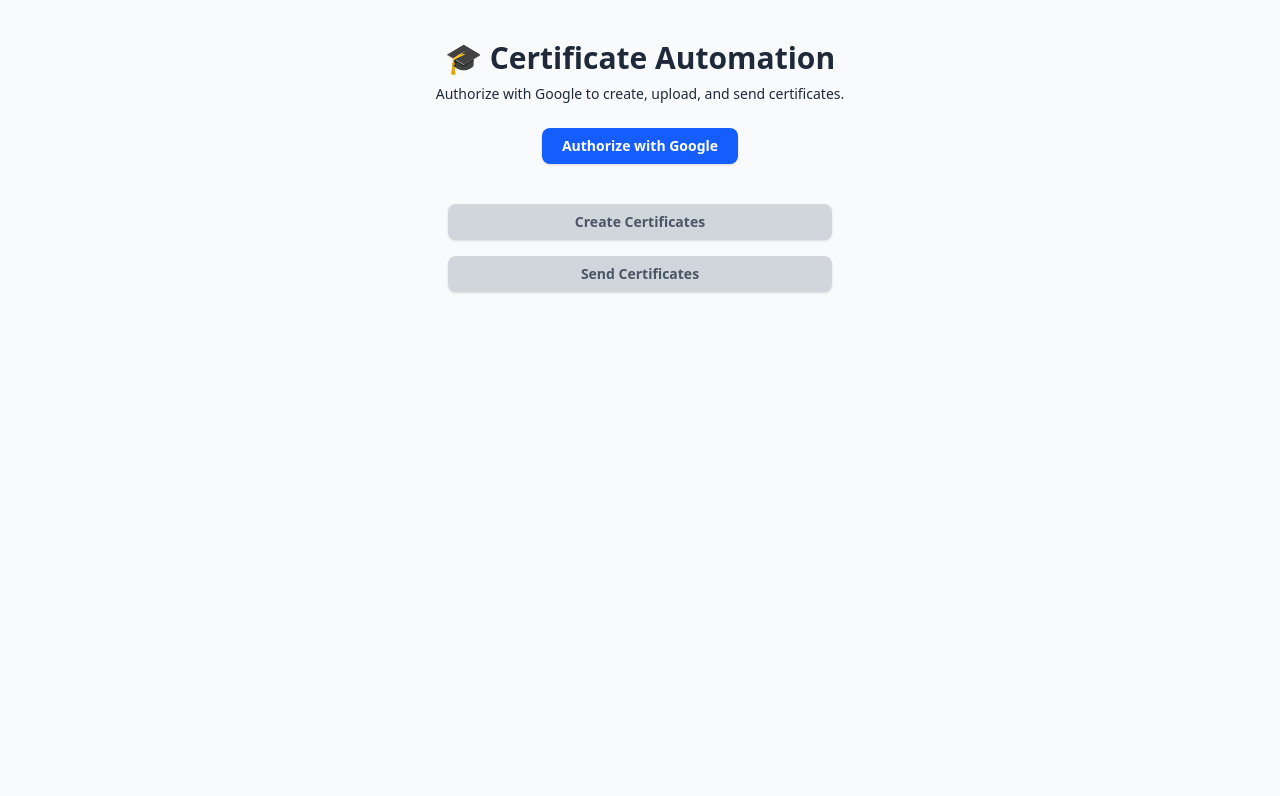
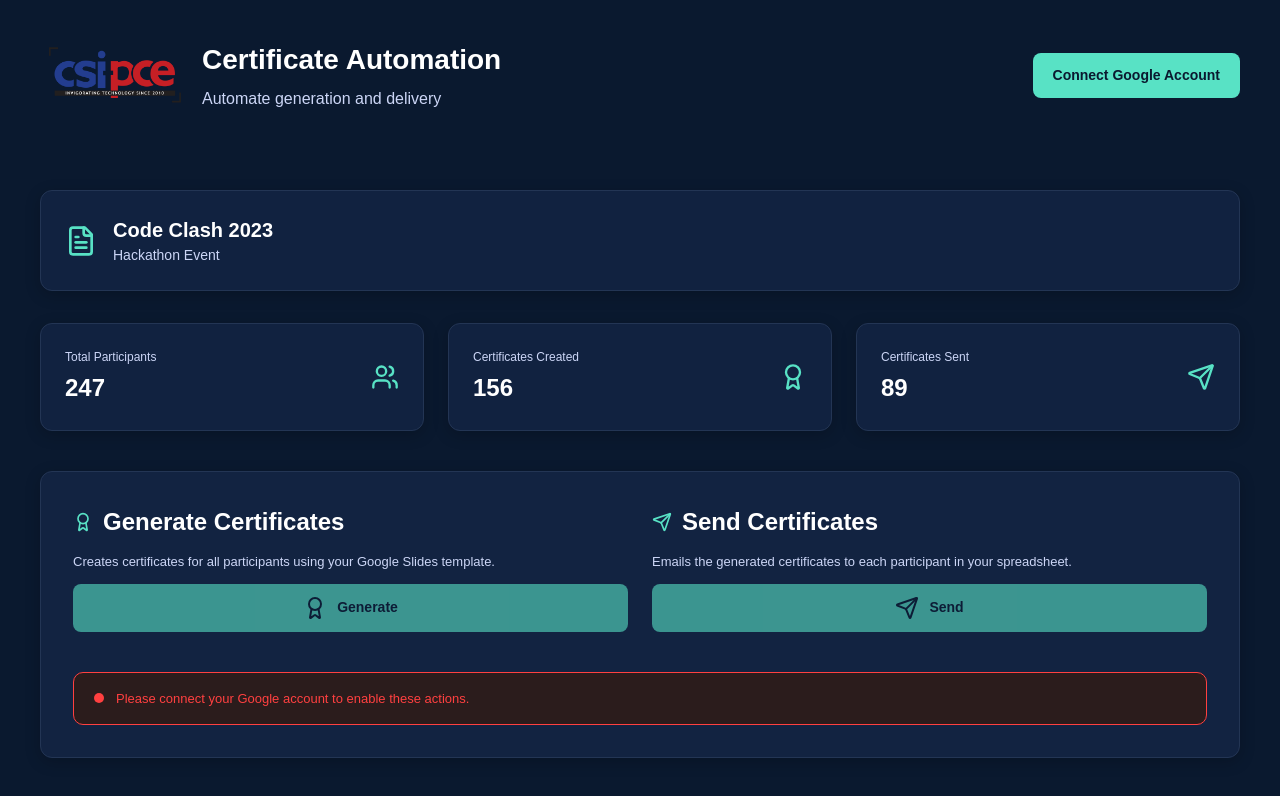
Before and after one commit to Abusha-Ansari/Cert-Automation, a Next.js app: page / in a window 1280 px wide. Shown: the top 796 px of the page. Built offline with nearby package versions, Linux system fonts and the light colour scheme; no server answers.

Commit message:
change ui of home page

```diff
--- a/app/page.tsx
+++ b/app/page.tsx
@@ -1,6 +1,133 @@
 "use client";
-import { useState, useEffect } from "react";
-import { Loader2 } from "lucide-react";
+import React, { useEffect, useState } from "react";
+import { Users, Award, FileText, Send } from "lucide-react";
+
+const COLORS = {
+  bg: "#0A192F",
+  textPrimary: "#FFFFFF",
+  textSecondary: "#CCD6F6",
+  accent: "#58E2C5",
+  cardBg: "#112240", // slightly lighter than bg
+  border: "#233554",
+  error: "#FF4040",
+};
+
+const layoutStyle: React.CSSProperties = {
+  backgroundColor: COLORS.bg,
+  minHeight: "100vh",
+  padding: "0 40px 40px 40px",
+  fontFamily: "sans-serif",
+  color: COLORS.textPrimary,
+};
+
+
+const headerStyle: React.CSSProperties = {
+  display: "flex",
+  justifyContent: "space-between",
+  alignItems: "center",
+  marginBottom: "40px",
+};
+
+const cardStyle: React.CSSProperties = {
+  backgroundColor: COLORS.cardBg,
+  border: `1px solid ${COLORS.border}`,
+  borderRadius: "12px",
+  padding: "24px",
+  boxShadow: "0 4px 16px rgba(0,0,0,0.2)",
+};
+
+const statGridStyle: React.CSSProperties = {
+  display: "flex",
+  gap: "24px",
+  flexWrap: "wrap",
+  marginBottom: "40px",
+};
+
+const buttonStyle = (disabled = false): React.CSSProperties => ({
+  padding: "12px 20px",
+  backgroundColor: COLORS.accent,
+  color: COLORS.bg,
+  border: "none",
+  borderRadius: "8px",
+  cursor: disabled ? "not-allowed" : "pointer",
+  fontWeight: 600,
+  fontSize: "14px",
+  display: "flex",
+  alignItems: "center",
+  justifyContent: "center",
+  gap: "10px",
+  opacity: disabled ? 0.6 : 1,
+  transition: "transform 0.2s",
+});
+
+type ActionButtonProps = {
+  onClick: () => void;
+  loading: boolean;
+  disabled: boolean;
+  label: string;
+  icon: React.ComponentType<{
+    className?: string;
+    style?: React.CSSProperties;
+  }>;
+};
+
+const ActionButton = ({
+  onClick,
+  loading,
+  disabled,
+  label,
+  icon: Icon,
+}: ActionButtonProps) => (
+  <button
+    onClick={onClick}
+    disabled={disabled || loading}
+    style={buttonStyle(disabled || loading)}
+  >
+    {loading ? (
+      "Processing..."
+    ) : (
+      <>
+        <Icon style={{ color: COLORS.bg }} />
+        {label}
+      </>
+    )}
+  </button>
+);
+
+type StatCardProps = {
+  title: string;
+  value: string | number;
+  icon: React.ComponentType<{
+    className?: string;
+    style?: React.CSSProperties;
+  }>;
+};
+
+const StatCard = ({ title, value, icon: Icon }: StatCardProps) => (
+  <div
+    style={{
+      ...cardStyle,
+      flex: "1 1 200px",
+      display: "flex",
+      justifyContent: "space-between",
+      alignItems: "center",
+    }}
+  >
+    <div>
+      <p
+        style={{
+          color: COLORS.textSecondary,
+          fontSize: "12px",
+          marginBottom: "4px",
+        }}
+      >
+        {title}
+      </p>
+      <p style={{ fontSize: "24px", fontWeight: "bold" }}>{value}</p>
+    </div>
+    <Icon style={{ color: COLORS.accent, width: 28, height: 28 }} />
+  </div>
+);
 
 interface TokenData {
   accessToken: string;
@@ -8,20 +135,15 @@
   loggedIn: boolean;
 }
 
-export default function Home() {
+export default function CertificateDashboard() {
   const [loggedIn, setLoggedIn] = useState(false);
   const [token, setToken] = useState<TokenData | null>(null);
-  const [sheetName, setSheetName] = useState('');
-  const [eventName, setEventName] = useState('');
-  const [tempFolderId, setTempFolderId] = useState('');
-  const [slideTemplateId, setSlideTemplateId] = useState('');
-  const [spreadsheetId, setSpreadsheetId] = useState('');
-
-  const [loading, setLoading] = useState({
-    upload: false,
-    create: false,
-    send: false,
-  });
+  const [sheetName, setSheetName] = useState("");
+  const [eventName, setEventName] = useState("");
+  const [tempFolderId, setTempFolderId] = useState("");
+  const [slideTemplateId, setSlideTemplateId] = useState("");
+  const [spreadsheetId, setSpreadsheetId] = useState("");
+  const [loading, setLoading] = useState({ create: false, send: false });
 
   useEffect(() => {
     fetch("/api/auth/status")
@@ -33,23 +155,17 @@
       .catch(() => setLoggedIn(false));
 
     const urlParams = new URLSearchParams(window.location.search);
-      const sheet = urlParams.get("sheet");
-      const event = urlParams.get("event");
-      const tempFolder = urlParams.get("tempFolder");
-      const slideTemplate = urlParams.get("slideTemplate");
-      const sheetId = urlParams.get("sheetId");
-
-      if (sheet) setSheetName(sheet);
-      if (event) setEventName(event);
-      if (tempFolder) setTempFolderId(tempFolder);
-      if (slideTemplate) setSlideTemplateId(slideTemplate);
-      if (sheetId) setSpreadsheetId(sheetId);
-
+    if (urlParams.get("sheet")) setSheetName(urlParams.get("sheet") || "");
+    if (urlParams.get("event")) setEventName(urlParams.get("event") || "");
+    if (urlParams.get("tempFolder"))
+      setTempFolderId(urlParams.get("tempFolder") || "");
+    if (urlParams.get("slideTemplate"))
+      setSlideTemplateId(urlParams.get("slideTemplate") || "");
+    if (urlParams.get("sheetId"))
+      setSpreadsheetId(urlParams.get("sheetId") || "");
   }, []);
 
-  const startAuth = () => {
-    window.location.href = "/api/auth/start";
-  };
+  const startAuth = () => (window.location.href = "/api/auth/start");
 
   const handleCreate = async () => {
     if (!loggedIn) return alert("Please authorize with Google first");
@@ -57,7 +173,15 @@
     const res = await fetch("/api/create-certificates", {
       method: "POST",
       headers: { "Content-Type": "application/json" },
-      body: JSON.stringify({ token, "sheet_name": sheetName, "event_name": eventName, "temp_folder_id": tempFolderId, "slide_template_id": slideTemplateId, "sheet_ID": spreadsheetId, delete_old: true }),
+      body: JSON.stringify({
+        token,
+        sheet_name: sheetName,
+        event_name: eventName,
+        temp_folder_id: tempFolderId,
+        slide_template_id: slideTemplateId,
+        sheet_ID: spreadsheetId,
+        delete_old: true,
+      }),
     });
     const result = await res.json();
     setLoading((l) => ({ ...l, create: false }));
@@ -68,93 +192,213 @@
   const handleSend = async () => {
     if (!loggedIn) return alert("Please authorize with Google first");
     setLoading((l) => ({ ...l, send: true }));
-
-    if (!sheetName || !eventName) {
-      return alert("Please provide both sheet name and event name in the URL parameters.");
-    }
-    console.log("Sending certificates for sheet:", sheetName, "and event:", eventName);
-
     const res = await fetch("/api/send-certificates", {
       method: "POST",
       headers: { "Content-Type": "application/json" },
-      body: JSON.stringify({ token, "sheet_name": sheetName, "event_name": eventName, "sheet_ID": spreadsheetId }),
+      body: JSON.stringify({
+        token,
+        sheet_name: sheetName,
+        event_name: eventName,
+        sheet_ID: spreadsheetId,
+      }),
     });
-
     const result = await res.json();
     setLoading((l) => ({ ...l, send: false }));
-
     if (!res.ok || result.error) return alert(`❌ ${result.error}`);
     alert("✅ Certificates sent!");
   };
 
   return (
-    <main className="min-h-screen bg-gray-50 dark:bg-black text-gray-800 dark:text-white px-6 py-10 flex flex-col items-center gap-6">
-      <div className="text-center">
-        <h1 className="text-3xl font-bold mb-2">🎓 Certificate Automation</h1>
-        <p className="text-sm text-muted-foreground">
-          Authorize with Google to create, upload, and send certificates.
+    <div style={layoutStyle}>
+      {/* Header */}
+      <div style={headerStyle}>
+        <div style={{ display: "flex", alignItems: "center", gap: 12 }}>
+          <img
+            src="/csi-pce-logo.png" // Replace with the actual filename
+            alt="Company Logo"
+            style={{ width: 150, height: 150, borderRadius: 6 }}
+          />
+          <div>
+            <h1 style={{ fontSize: 28, fontWeight: 700 }}>
+              Certificate Automation
+            </h1>
+            <p style={{ color: COLORS.textSecondary, marginTop: 6 }}>
+              Automate generation and delivery
             </p>
           </div>
+        </div>
+        <div>
           {!loggedIn ? (
-        <button
-          onClick={startAuth}
-          className="bg-blue-600 hover:bg-blue-700 text-white px-5 py-2 rounded-lg text-sm font-semibold shadow"
-        >
-          Authorize with Google
+            <button style={buttonStyle()} onClick={startAuth}>
+              Connect Google Account
             </button>
           ) : (
-        <p className="text-green-600 font-medium">✅ Authorized</p>
+            <p style={{ color: COLORS.accent, fontWeight: "bold" }}>
+              ✅ Connected
+            </p>
           )}
+        </div>
+      </div>
 
-      <div className="flex flex-col gap-4 w-full max-w-sm mt-4">
+      {/* Event Info Card */}
+      <div style={{ ...cardStyle, marginBottom: 32 }}>
+        <div style={{ display: "flex", alignItems: "center", gap: 16 }}>
+          <FileText style={{ color: COLORS.accent, width: 32, height: 32 }} />
+          <div>
+            <h2 style={{ fontSize: 20, fontWeight: "bold" }}>
+              Code Clash 2023
+            </h2>
+            <p style={{ color: COLORS.textSecondary, fontSize: 14 }}>
+              Hackathon Event
+            </p>
+          </div>
+        </div>
+      </div>
+
+      {/* Stats Section */}
+      <div style={statGridStyle}>
+        <StatCard title="Total Participants" value="247" icon={Users} />
+        <StatCard title="Certificates Created" value="156" icon={Award} />
+        <StatCard title="Certificates Sent" value="89" icon={Send} />
+      </div>
+
+      {/* Actions */}
+      <div
+        style={{
+          ...cardStyle,
+          width: "100%",
+          padding: "32px",
+          display: "flex",
+          flexDirection: "column",
+          gap: 32,
+          backgroundColor: "#122341", // slightly more contrast
+        }}
+      >
+        {/* Header */}
+        {/* <div style={{ display: "flex", flexDirection: "column", gap: 6 }}>
+    <h3 style={{ fontSize: 24, fontWeight: 700, margin: 0 }}>
+      🛠️ Certificate Actions
+    </h3>
+    <p style={{ color: COLORS.textSecondary, fontSize: 14, maxWidth: 600 }}>
+      These tools let you generate and email certificates for your participants.
+      Make sure your sheet and template IDs are configured correctly.
+    </p>
+  </div> */}
+
+        {/* Action Row */}
+        <div
+          style={{
+            display: "flex",
+            gap: 24,
+            flexWrap: "wrap",
+            justifyContent: "space-between",
+          }}
+        >
+          {/* Generate Certificates */}
+          <div
+            style={{
+              flex: "1 1 320px",
+              minWidth: 280,
+              display: "flex",
+              flexDirection: "column",
+              gap: 12,
+            }}
+          >
+            <div style={{ display: "flex", alignItems: "center", gap: 10 }}>
+              <Award style={{ color: COLORS.accent, width: 20, height: 20 }} />
+              <h3 style={{ fontSize: 24, fontWeight: 700, margin: 0 }}>
+                Generate Certificates
+              </h3>
+            </div>
+            <p
+              style={{
+                color: COLORS.textSecondary,
+                fontSize: 13,
+                lineHeight: 1.5,
+              }}
+            >
+              Creates certificates for all participants using your Google Slides
+              template.
+            </p>
             <ActionButton
-          onClick={() => {
-            if (window.confirm("Are you sure you want to CREATE certificates?")) {
-              handleCreate();
+              onClick={() =>
+                window.confirm("Generate certificates for all participants?") &&
+                handleCreate()
               }
-          }}
               loading={loading.create}
               disabled={!loggedIn}
-          label="Create Certificates"
+              label="Generate"
+              icon={Award}
             />
+          </div>
+
+          {/* Send Certificates */}
+          <div
+            style={{
+              flex: "1 1 320px",
+              minWidth: 280,
+              display: "flex",
+              flexDirection: "column",
+              gap: 12,
+            }}
+          >
+            <div style={{ display: "flex", alignItems: "center", gap: 10 }}>
+              <Send style={{ color: COLORS.accent, width: 20, height: 20 }} />
+              <h3 style={{ fontSize: 24, fontWeight: 700, margin: 0 }}>
+                Send Certificates
+              </h3>
+            </div>
+            <p
+              style={{
+                color: COLORS.textSecondary,
+                fontSize: 13,
+                lineHeight: 1.5,
+              }}
+            >
+              Emails the generated certificates to each participant in your
+              spreadsheet.
+            </p>
             <ActionButton
-          onClick={() => {
-            if(window.confirm("Are you sure you want to SEND certificates?")) {
-              handleSend();
+              onClick={() =>
+                window.confirm("Send certificates to all participants?") &&
+                handleSend()
               }
-          }}
               loading={loading.send}
               disabled={!loggedIn}
-          label="Send Certificates"
+              label="Send"
+              icon={Send}
             />
           </div>
-    </main>
+        </div>
+
+        {/* Not Connected Warning */}
+        {!loggedIn && (
+          <div
+            style={{
+              backgroundColor: "#2B1C1C",
+              border: `1px solid ${COLORS.error}`,
+              borderRadius: 10,
+              padding: "16px 20px",
+              display: "flex",
+              alignItems: "center",
+              gap: 12,
+              marginTop: 8,
+            }}
+          >
+            <span
+              style={{
+                backgroundColor: COLORS.error,
+                width: 10,
+                height: 10,
+                borderRadius: "50%",
+              }}
+            />
+            <p style={{ color: COLORS.error, fontSize: 13, margin: 0 }}>
+              Please connect your Google account to enable these actions.
+            </p>
+          </div>
+        )}
+      </div>
+    </div>
   );
 }
-
-function ActionButton({
-  onClick,
-  loading,
-  disabled,
-  label,
-}: {
-  onClick: () => void;
-  loading: boolean;
-  disabled: boolean;
-  label: string;
-}) {
-  return (
-    <button
-      onClick={onClick}
-      disabled={disabled || loading}
-      className={`flex items-center justify-center gap-2 px-5 py-2 rounded-lg shadow text-sm font-semibold transition ${
-        disabled
-          ? "bg-gray-300 text-gray-600 cursor-not-allowed"
-          : "bg-indigo-600 hover:bg-indigo-700 text-white"
-      }`}
-    >
-      {loading && <Loader2 className="w-4 h-4 animate-spin" />}
-      {label}
-    </button>
-  );
-}
--- /dev/null
+++ b/tailwind.config.js
@@ -0,0 +1,104 @@
+/** @type {import('tailwindcss').Config} */
+const config = {
+  content: ['./src/**/*.{js,ts,jsx,tsx}'],
+  darkMode: 'class',
+  theme: {
+    container: {
+      center: true,
+      padding: '2rem',
+      screens: {
+        '2xl': '1400px',
+      },
+    },
+    extend: {
+      fontFamily: {
+        'work-sans': ['Work Sans', ' sans-serif'],
+        'courier-new': ['Courier Prime', 'monospace'],
+        inconsolata: ['Inconsolata', 'monospace'],
+        inter: ['Inter', 'sans-serif'],
+        Integral: ['Integral', 'sans-serif'],
+      },
+      colors: {
+        'dt-blue': '#0A192F',
+        'dt-green': '#58E2C5',
+        'dt-lavender': '#CCD6F6',
+        'dt-white': '#FFFFFF',
+        'lt-blue': '#0A192F',
+        'lt-green': '#348573',
+        'lt-white': '#FFFFFF',
+        'lt-alice-blue': '#F3F5FD',
+        'lt-black': '#000000',
+        'lt-cadet-blue': '#ACB3BF',
+        'dt-input-bg': '#C9D0DC',
+        'red-error': '#FF4040',
+        border: 'hsl(var(--border))',
+        input: 'hsl(var(--input))',
+        ring: 'hsl(var(--ring))',
+        background: 'hsl(var(--background))',
+        foreground: 'hsl(var(--foreground))',
+        primary: {
+          DEFAULT: 'hsl(var(--primary))',
+          foreground: 'hsl(var(--primary-foreground))',
+        },
+        secondary: {
+          DEFAULT: 'hsl(var(--secondary))',
+          foreground: 'hsl(var(--secondary-foreground))',
+        },
+        destructive: {
+          DEFAULT: 'hsl(var(--destructive))',
+          foreground: 'hsl(var(--destructive-foreground))',
+        },
+        muted: {
+          DEFAULT: 'hsl(var(--muted))',
+          foreground: 'hsl(var(--muted-foreground))',
+        },
+        accent: {
+          DEFAULT: 'hsl(var(--accent))',
+          foreground: 'hsl(var(--accent-foreground))',
+        },
+        popover: {
+          DEFAULT: 'hsl(var(--popover))',
+          foreground: 'hsl(var(--popover-foreground))',
+        },
+        card: {
+          DEFAULT: 'hsl(var(--card))',
+          foreground: 'hsl(var(--card-foreground))',
+        },
+      },
+      borderRadius: {
+        lg: `var(--radius)`,
+        md: `calc(var(--radius) - 2px)`,
+        sm: 'calc(var(--radius) - 4px)',
+      },
+      keyframes: {
+        'accordion-down': {
+          from: { height: '0' },
+          to: { height: 'var(--radix-accordion-content-height)' },
+        },
+        meteor: {
+          '0%': { transform: 'rotate(215deg) translateX(0)', opacity: '1' },
+          '70%': { opacity: '1' },
+          '100%': {
+            transform: 'rotate(215deg) translateX(-500px)',
+            opacity: '0',
+          },
+        },
+        'accordion-up': {
+          from: { height: 'var(--radix-accordion-content-height)' },
+          to: { height: '0' },
+        },
+      },
+      animation: {
+        'accordion-down': 'accordion-down 0.2s ease-out',
+        'accordion-up': 'accordion-up 0.2s ease-out',
+        'meteor-effect': 'meteor 5s linear infinite',
+      },
+      boxShadow: {
+        'lt-glowing-shadow': '0px 0px 40px 6px rgba(88, 226, 197, 0.25)',
+      },
+    },
+  },
+  plugins: [require('tailwindcss-animate')],
+};
+
+module.exports = config;
```
Also changed, not shown: public/csi-pce-logo.png (added). Lines whose indentation alone changed are shown as unchanged.
